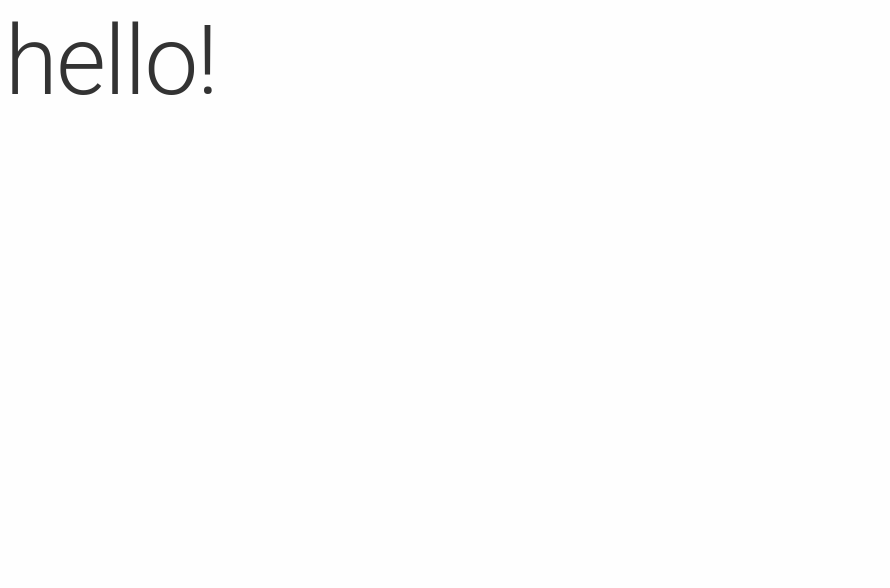
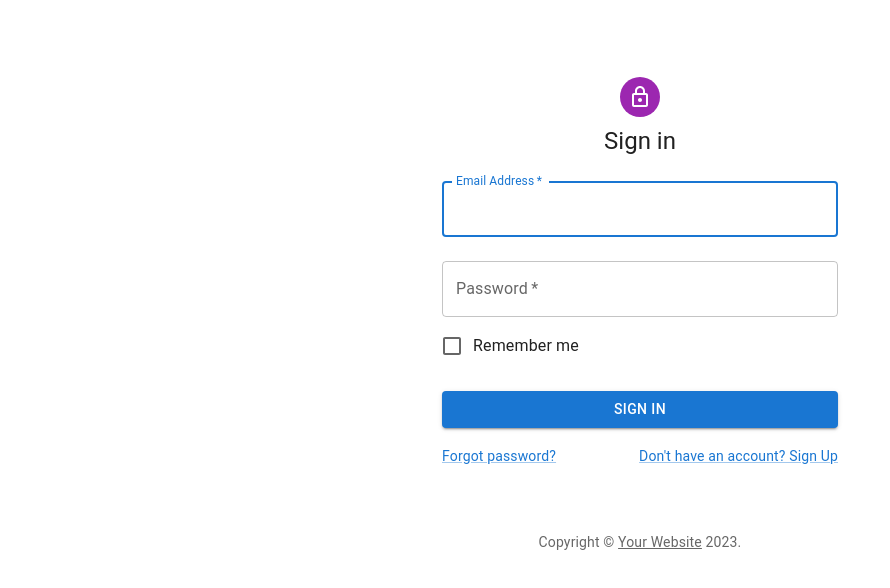
Before and after one commit to isi-usc-edu/programming-challenge-fall23, a React (Create React App) app: page /login in a window 1280 px wide. Shown: the top 588 px of the page, without its empty margins (0-890 px from the left). Built offline with nearby package versions, Linux system fonts and the light colour scheme.

Commit message:
login page done

```diff
--- a/package.json
+++ b/package.json
@@ -13,6 +13,7 @@
     "@testing-library/user-event": "13.5.0",
     "react": "18.2.0",
     "react-dom": "18.2.0",
+    "react-router-dom": "^6.16.0",
     "react-scripts": "5.0.1",
     "web-vitals": "2.1.4"
   },
--- a/src/App.js
+++ b/src/App.js
@@ -1,4 +1,10 @@
 import React, { useEffect, useState } from 'react'
+import {
+  createBrowserRouter,
+  RouterProvider,
+} from "react-router-dom";
+
+import Login from './pages/login';
 
 import CssBaseline from '@mui/material/CssBaseline'
 
@@ -12,6 +18,7 @@
 
 import Content from './components/Content'
 import Loading from './components/Loading'
+import ShoppingList from './pages/shoppingList';
 
 
 let theme = createTheme({
@@ -33,7 +40,8 @@
           background: '#fefefe',
           overflow: 'hidden',
           padding: '5px',
-          width: '450px',
+          width: '100vw',
+          height: '100vh',
           color: '#333',
         },
       },
@@ -52,6 +60,16 @@
 })
 theme = responsiveFontSizes(theme)
 
+const router = createBrowserRouter([
+  {
+    path: "/",
+    element: <ShoppingList />,
+  },
+  {
+    path: "/login",
+    element: <Login />,
+  },
+]);
 
 const App = () => {
 
@@ -74,23 +92,11 @@
     }
   }, [])
 
-  const renderLoading = () => {
-    if ( !loading ) { return }
-    return <Loading text='loading..' />
-  }
-
-  const renderContent = () => {
-    if ( loading ) { return }
-    return <Content />
-  }
 
   return (
     <ThemeProvider theme={theme}>
       <CssBaseline />
-      <Stack spacing={2}>
-        {renderLoading()}
-        {renderContent()}
-      </Stack>
+      <RouterProvider router={router} />
     </ThemeProvider>
   )
 }
--- /dev/null
+++ b/src/pages/login.jsx
@@ -0,0 +1,113 @@
+import * as React from 'react';
+import Avatar from '@mui/material/Avatar';
+import Button from '@mui/material/Button';
+import CssBaseline from '@mui/material/CssBaseline';
+import TextField from '@mui/material/TextField';
+import FormControlLabel from '@mui/material/FormControlLabel';
+import Checkbox from '@mui/material/Checkbox';
+import Link from '@mui/material/Link';
+import Grid from '@mui/material/Grid';
+import Box from '@mui/material/Box';
+import LockOutlinedIcon from '@mui/icons-material/LockOutlined';
+import Typography from '@mui/material/Typography';
+import Container from '@mui/material/Container';
+import { createTheme, ThemeProvider } from '@mui/material/styles';
+
+function Copyright(props) {
+  return (
+    <Typography variant="body2" color="text.secondary" align="center" {...props}>
+      {'Copyright © '}
+      <Link color="inherit" href="https://mui.com/">
+        Your Website
+      </Link>{' '}
+      {new Date().getFullYear()}
+      {'.'}
+    </Typography>
+  );
+}
+
+// TODO remove, this demo shouldn't need to reset the theme.
+
+const defaultTheme = createTheme();
+
+export default function SignIn() {
+  const handleSubmit = (event) => {
+    event.preventDefault();
+    const data = new FormData(event.currentTarget);
+    const user = {
+      email: data.get('email'),
+      password: data.get('password'),
+    };
+
+  };
+
+  return (
+    <ThemeProvider theme={defaultTheme}>
+      <Container component="main" maxWidth="xs">
+        <CssBaseline />
+        <Box
+          sx={{
+            marginTop: 8,
+            display: 'flex',
+            flexDirection: 'column',
+            alignItems: 'center',
+          }}
+        >
+          <Avatar sx={{ m: 1, bgcolor: 'secondary.main' }}>
+            <LockOutlinedIcon />
+          </Avatar>
+          <Typography component="h1" variant="h5">
+            Sign in
+          </Typography>
+          <Box component="form" onSubmit={handleSubmit} noValidate sx={{ mt: 1 }}>
+            <TextField
+              margin="normal"
+              required
+              fullWidth
+              id="email"
+              label="Email Address"
+              name="email"
+              autoComplete="email"
+              autoFocus
+            />
+            <TextField
+              margin="normal"
+              required
+              fullWidth
+              name="password"
+              label="Password"
+              type="password"
+              id="password"
+              autoComplete="current-password"
+            />
+            <FormControlLabel
+              control={<Checkbox value="remember" color="primary" />}
+              label="Remember me"
+            />
+            <Button
+              type="submit"
+              fullWidth
+              variant="contained"
+              sx={{ mt: 3, mb: 2 }}
+            >
+              Sign In
+            </Button>
+            <Grid container>
+              <Grid item xs>
+                <Link href="#" variant="body2">
+                  Forgot password?
+                </Link>
+              </Grid>
+              <Grid item>
+                <Link href="#" variant="body2">
+                  {"Don't have an account? Sign Up"}
+                </Link>
+              </Grid>
+            </Grid>
+          </Box>
+        </Box>
+        <Copyright sx={{ mt: 8, mb: 4 }} />
+      </Container>
+    </ThemeProvider>
+  );
+}
--- /dev/null
+++ b/src/utils/utils.js
@@ -0,0 +1,4 @@
+// save data to local storage
+export const saveToLocalStorage = (key, value) => {
+	localStorage.setItem(key, JSON.stringify(value));
+};
```
Also changed, not shown: 1 other file (tests, documents, lock files or other folders).
